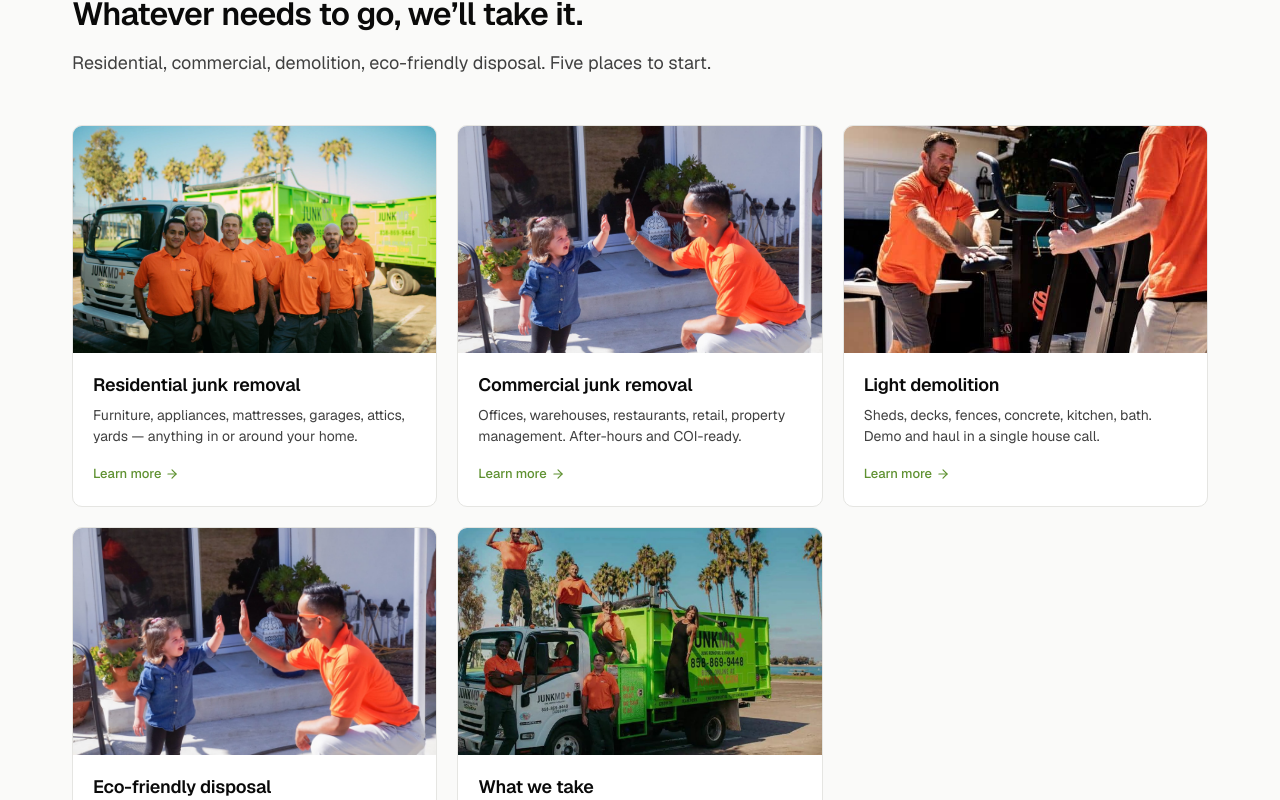
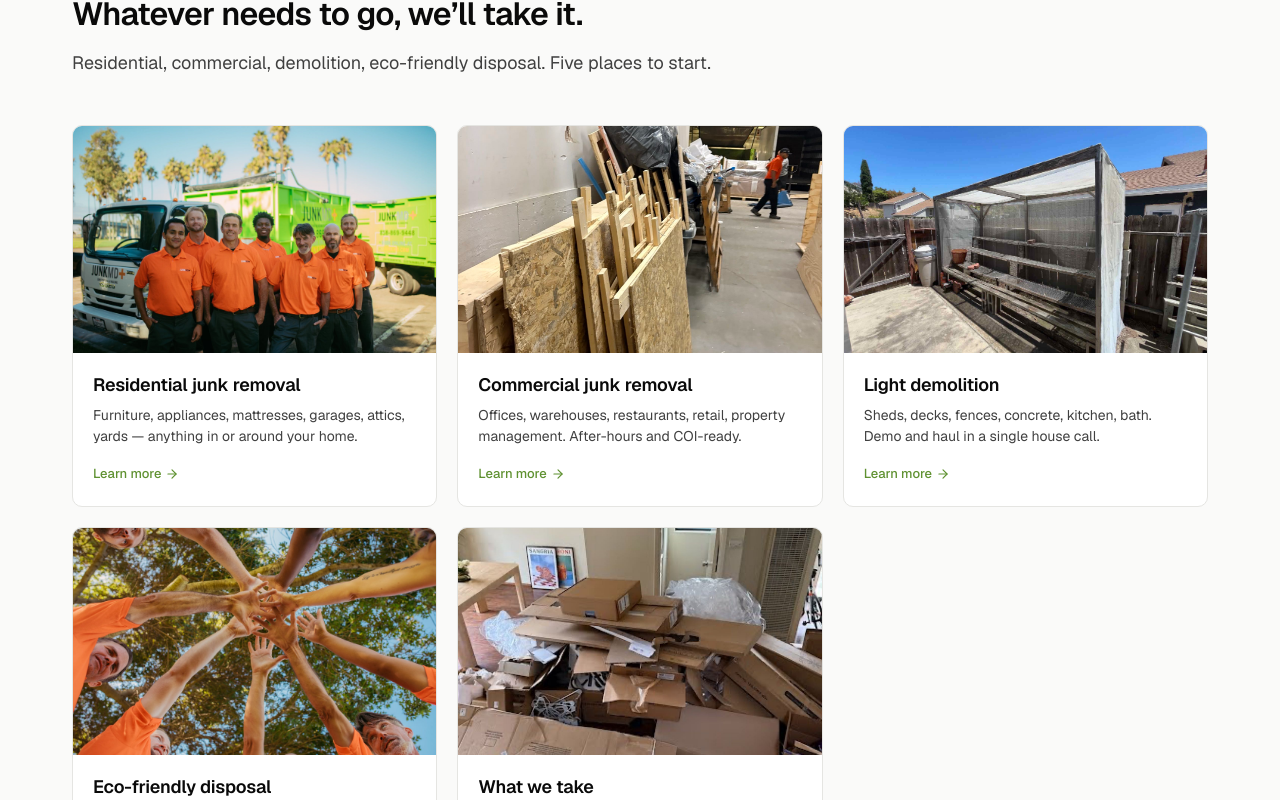
Before and after one commit to haulersedgeai/junkmd, a Next.js app: page / in a window 1280 px wide. Shown: the part 2020-2820 px from the top of the page. Built offline with nearby package versions, Linux system fonts and the light colour scheme; no server answers.

Commit message:
Dedupe grid photos, real photos on pricing tiers, Adimize footer credit
Co-Authored-By: Claude Opus 4.7 (1M context) <noreply@anthropic.com>

```diff
--- a/src/app/page.tsx
+++ b/src/app/page.tsx
@@ -27,25 +27,25 @@ const CATEGORIES = [
     href: "/commercial-junk-removal",
     title: "Commercial junk removal",
     description: "Offices, warehouses, restaurants, retail, property management. After-hours and COI-ready.",
-    image: "/images/crew-action.jpeg",
+    image: "/images/photos/construction-debris/construction-debris-removal-san-diego-02.jpg",
   },
   {
     href: "/demolition-cleanup",
     title: "Light demolition",
     description: "Sheds, decks, fences, concrete, kitchen, bath. Demo and haul in a single house call.",
-    image: "/images/team/crew-lifting.jpg",
+    image: "/images/photos/deck-playset-demo/deck-playset-demo-san-diego-02.jpg",
   },
   {
     href: "/eco-friendly-junk-removal",
     title: "Eco-friendly disposal",
     description: "Donate first, recycle second, landfill last. Less than 15% of a typical haul hits a landfill.",
-    image: "/images/team/crew-highfive.jpg",
+    image: "/images/photos/team/team-junkmd-san-diego-05.jpg",
   },
   {
     href: "/what-we-take",
     title: "What we take",
     description: "Pianos, safes, exercise equipment, hot tubs, cardboard, couches. If you don't want it, we can haul it.",
-    image: "/images/team/team-on-truck.jpg",
+    image: "/images/photos/in-home-removal/in-home-removal-san-diego-02.jpg",
   },
 ];
 
--- a/src/content/services.ts
+++ b/src/content/services.ts
@@ -64,7 +64,7 @@ export const SERVICES: Service[] = [
       { q: "What does it cost?", a: "We give you a flat, up-front price the moment we see the load. No hidden fees. Single curbside items start at $79." },
     ],
     related: ["mattress-disposal", "couch-removal", "estate-cleanout", "appliance-removal"],
-    image: "/images/clear-your-space.jpg",
+    image: "/images/photos/in-home-removal/in-home-removal-san-diego-01.jpg",
   },
   {
     slug: "appliance-removal",
@@ -99,7 +99,7 @@ export const SERVICES: Service[] = [
       { q: "Will the city or hauler take it?", a: "Curbside city bulky pickup has limits and long waits. We're typically same-day or next-day with no scheduling games." },
     ],
     related: ["refrigerator-freezer-disposal", "commercial-appliance-removal", "furniture-removal", "garage-cleanout"],
-    image: "/images/photos/truck/junkmd-truck-san-diego-banner-01.jpg",
+    image: "/images/photos/appliance-removal/appliance-removal-san-diego-01.jpg",
   },
   {
     slug: "mattress-disposal",
@@ -130,7 +130,7 @@ export const SERVICES: Service[] = [
       { q: "Can I keep my bed frame?", a: "Of course. Tell the crew what's staying." },
     ],
     related: ["furniture-removal", "estate-cleanout", "couch-removal", "hoarder-cleanouts"],
-    image: "/images/clear-your-space.jpg",
+    image: "/images/photos/in-home-removal/in-home-removal-san-diego-04.jpg",
   },
   {
     slug: "hot-tub-removal",
@@ -161,7 +161,7 @@ export const SERVICES: Service[] = [
       { q: "Will I need to repair my deck after?", a: "We're careful, but a hot tub leaves a footprint — sealed planks, stained concrete, or settled pavers. We'll point that out before we start." },
     ],
     related: ["shed-removal", "deck-removal", "playset-swing-set-removal", "concrete-removal"],
-    image: "/images/backyard.webp",
+    image: "/images/photos/yard-waste/yard-waste-removal-san-diego-04.jpg",
   },
   {
     slug: "estate-cleanout",
@@ -193,7 +193,7 @@ export const SERVICES: Service[] = [
       { q: "Can you work with the realtor?", a: "Yes. We've worked with dozens of San Diego realtors and probate attorneys." },
     ],
     related: ["hoarder-cleanouts", "foreclosure-cleanouts", "house-cleanout", "donation-pickup"],
-    image: "/images/crew-action.jpeg",
+    image: "/images/photos/team/team-junkmd-san-diego-03.jpg",
   },
   {
     slug: "hoarder-cleanouts",
@@ -225,7 +225,7 @@ export const SERVICES: Service[] = [
       { q: "Is this confidential?", a: "Always. We don't post photos or names without explicit written permission." },
     ],
     related: ["estate-cleanout", "foreclosure-cleanouts", "house-cleanout", "garage-cleanout"],
-    image: "/images/crew-action.jpeg",
+    image: "/images/photos/in-home-removal/in-home-removal-san-diego-03.jpg",
   },
   {
     slug: "foreclosure-cleanouts",
@@ -255,7 +255,7 @@ export const SERVICES: Service[] = [
       { q: "Do you provide before/after photos?", a: "Always — photo documentation is standard on all foreclosure work." },
     ],
     related: ["estate-cleanout", "property-management-cleanouts", "house-cleanout", "hoarder-cleanouts"],
-    image: "/images/crew-hero.jpg",
+    image: "/images/photos/in-home-removal/in-home-removal-san-diego-02.jpg",
   },
   {
     slug: "garage-cleanout",
@@ -286,7 +286,7 @@ export const SERVICES: Service[] = [
       { q: "Can you handle exercise equipment?", a: "Yes. Treadmills, ellipticals, weight benches, racks — we disassemble and haul." },
     ],
     related: ["attic-cleanouts", "basement-cleanouts", "shed-removal", "exercise-equipment-removal"],
-    image: "/images/clear-your-space.jpg",
+    image: "/images/photos/garage-cleanout/garage-cleanout-san-diego-01.jpg",
   },
   {
     slug: "attic-cleanouts",
@@ -314,7 +314,7 @@ export const SERVICES: Service[] = [
       { q: "Can you remove old insulation?", a: "Loose-fill removal is case by case — depends on type and access. Tell us during the quote." },
     ],
     related: ["basement-cleanouts", "garage-cleanout", "house-cleanout", "hoarder-cleanouts"],
-    image: "/images/clear-your-space.jpg",
+    image: "/images/photos/garage-cleanout/garage-cleanout-san-diego-02.jpg",
   },
   {
     slug: "basement-cleanouts",
@@ -343,7 +343,7 @@ export const SERVICES: Service[] = [
       { q: "What about water-damaged carpet?", a: "We remove carpet and pad — see our carpet removal service." },
     ],
     related: ["garage-cleanout", "attic-cleanouts", "carpet-removal", "house-cleanout"],
-    image: "/images/clear-your-space.jpg",
+    image: "/images/photos/garage-cleanout/garage-cleanout-san-diego-03.jpg",
   },
   {
     slug: "yard-waste-removal",
@@ -372,7 +372,7 @@ export const SERVICES: Service[] = [
       { q: "Will you take it bagged?", a: "Bagged is great. Loose is fine too." },
     ],
     related: ["shed-removal", "deck-removal", "concrete-removal", "fence-removal"],
-    image: "/images/backyard.webp",
+    image: "/images/photos/yard-waste/yard-waste-removal-san-diego-01.jpg",
   },
   {
     slug: "shed-removal",
@@ -400,7 +400,7 @@ export const SERVICES: Service[] = [
       { q: "What if it has stuff in it?", a: "We'll empty it first. Just tell us what's keepsake and what's not." },
     ],
     related: ["shed-demolition", "deck-removal", "fence-removal", "concrete-removal"],
-    image: "/images/backyard.webp",
+    image: "/images/photos/yard-waste/yard-waste-removal-san-diego-02.jpg",
   },
   {
     slug: "carpet-removal",
@@ -428,7 +428,7 @@ export const SERVICES: Service[] = [
       { q: "What about pet stains?", a: "We've seen everything. PPE and disposal both included." },
     ],
     related: ["flooring-removal", "basement-cleanouts", "house-cleanout", "renovation-waste"],
-    image: "/images/renovation-waste.webp",
+    image: "/images/photos/furniture-cleanout/furniture-cleanout-san-diego-03.jpg",
   },
   {
     slug: "tv-electronics-disposal",
@@ -458,7 +458,7 @@ export const SERVICES: Service[] = [
       { q: "What about data on hard drives?", a: "We can wipe or destroy drives on request. Tell us during booking." },
     ],
     related: ["e-waste-disposal", "office-cleanouts", "appliance-removal", "scrap-metal-removal"],
-    image: "/images/photos/truck/junkmd-truck-san-diego-banner-01.jpg",
+    image: "/images/photos/furniture-cleanout/furniture-cleanout-san-diego-02.jpg",
   },
   {
     slug: "refrigerator-freezer-disposal",
@@ -486,7 +486,7 @@ export const SERVICES: Service[] = [
       { q: "Will you take from upstairs?", a: "Yes — stairs, side yards, anywhere. That's the JunkMD+ house call." },
     ],
     related: ["appliance-removal", "commercial-appliance-removal", "e-waste-disposal", "scrap-metal-removal"],
-    image: "/images/photos/truck/junkmd-truck-san-diego-banner-01.jpg",
+    image: "/images/photos/truck/junkmd-truck-san-diego-03.jpg",
   },
 
   // ───────── COMMERCIAL ─────────
@@ -518,7 +518,7 @@ export const SERVICES: Service[] = [
       { q: "Can you provide a Certificate of Insurance?", a: "Yes. We send COIs to building management before the job." },
     ],
     related: ["commercial-junk-removal", "warehouse-cleanouts", "storage-unit-cleanouts", "tv-electronics-disposal"],
-    image: "/images/crew-action.jpeg",
+    image: "/images/photos/team/team-junkmd-san-diego-01.jpg",
   },
   {
     slug: "storage-unit-cleanouts",
@@ -546,7 +546,7 @@ export const SERVICES: Service[] = [
       { q: "Do I have to sort first?", a: "No. We can sort on-site with you or just haul it all." },
     ],
     related: ["estate-cleanout", "house-cleanout", "office-cleanouts", "warehouse-cleanouts"],
-    image: "/images/crew-hero.jpg",
+    image: "/images/photos/yard-waste/yard-waste-removal-san-diego-03.jpg",
   },
   {
     slug: "warehouse-cleanouts",
@@ -574,7 +574,7 @@ export const SERVICES: Service[] = [
       { q: "Can you remove racking?", a: "Yes — heavy-duty pallet racking disassembly is part of warehouse work." },
     ],
     related: ["office-cleanouts", "commercial-junk-removal", "construction-debris-removal", "scrap-metal-removal"],
-    image: "/images/photos/truck/junkmd-truck-san-diego-banner-01.jpg",
+    image: "/images/photos/construction-debris/construction-debris-removal-san-diego-01.jpg",
   },
   {
     slug: "restaurant-junk-removal",
@@ -603,7 +603,7 @@ export const SERVICES: Service[] = [
       { q: "What about grease and fryer oil?", a: "We coordinate grease pickup with a certified hauler. We don't transport grease ourselves." },
     ],
     related: ["commercial-junk-removal", "commercial-appliance-removal", "office-cleanouts", "demolition-cleanup"],
-    image: "/images/crew-action.jpeg",
+    image: "/images/photos/team/team-junkmd-san-diego-02.jpg",
   },
   {
     slug: "retail-store-junk-removal",
@@ -631,7 +631,7 @@ export const SERVICES: Service[] = [
       { q: "Can you work overnight?", a: "Yes — common for retail." },
     ],
     related: ["commercial-junk-removal", "office-cleanouts", "warehouse-cleanouts", "demolition-cleanup"],
-    image: "/images/crew-hero.jpg",
+    image: "/images/photos/team/team-junkmd-san-diego-04.jpg",
   },
   {
     slug: "construction-debris-removal",
@@ -660,7 +660,7 @@ export const SERVICES: Service[] = [
       { q: "Can you bring a dumpster?", a: "No — JunkMD+ doesn't rent dumpsters. We're a full-service crew: we bring the truck and haul the debris ourselves." },
     ],
     related: ["demolition-cleanup", "renovation-waste", "concrete-removal"],
-    image: "/images/renovation-waste.webp",
+    image: "/images/photos/construction-debris/construction-debris-removal-san-diego-02.jpg",
   },
   {
     slug: "property-management-cleanouts",
@@ -689,7 +689,7 @@ export const SERVICES: Service[] = [
       { q: "Do you handle hoarder units?", a: "Yes — see our hoarder cleanouts service." },
     ],
     related: ["foreclosure-cleanouts", "hoarder-cleanouts", "estate-cleanout", "commercial-junk-removal"],
-    image: "/images/crew-hero.jpg",
+    image: "/images/photos/truck/junkmd-truck-san-diego-02.jpg",
   },
   {
     slug: "dumpster-overflow-cleanup",
@@ -717,7 +717,7 @@ export const SERVICES: Service[] = [
       { q: "Do you document for the board?", a: "Yes — pre/post photos delivered digitally with each invoice." },
     ],
     related: ["property-management-cleanouts", "commercial-junk-removal", "yard-waste-removal", "construction-debris-removal"],
-    image: "/images/crew-action.jpeg",
+    image: "/images/photos/construction-debris/construction-debris-removal-san-diego-03.jpg",
   },
   {
     slug: "commercial-appliance-removal",
@@ -775,7 +775,7 @@ export const SERVICES: Service[] = [
       { q: "How long does it take?", a: "Typical shed demo: 1–3 hours." },
     ],
     related: ["shed-removal", "deck-removal", "fence-removal", "concrete-removal"],
-    image: "/images/backyard.webp",
+    image: "/images/photos/deck-playset-demo/deck-playset-demo-san-diego-02.jpg",
   },
   {
     slug: "deck-removal",
@@ -801,7 +801,7 @@ export const SERVICES: Service[] = [
       { q: "Will the lawn underneath be okay?", a: "It's usually compacted and pale — we leave it as bare dirt, ready for landscaping." },
     ],
     related: ["shed-removal", "fence-removal", "concrete-removal", "playset-swing-set-removal"],
-    image: "/images/backyard.webp",
+    image: "/images/photos/deck-playset-demo/deck-playset-demo-san-diego-03.jpg",
   },
   {
     slug: "fence-removal",
@@ -827,7 +827,7 @@ export const SERVICES: Service[] = [
       { q: "Do you install new fence?", a: "We don't install — we tear out and haul, so your fence contractor walks into a clean prep." },
     ],
     related: ["deck-removal", "shed-removal", "concrete-removal", "yard-waste-removal"],
-    image: "/images/backyard.webp",
+    image: "/images/photos/construction-debris/construction-debris-removal-san-diego-04.jpg",
   },
   {
     slug: "playset-swing-set-removal",
@@ -854,7 +854,7 @@ export const SERVICES: Service[] = [
       { q: "Will you donate?", a: "If the playset is in good shape, we'll try to find it a home." },
     ],
     related: ["shed-removal", "deck-removal", "yard-waste-removal", "exercise-equipment-removal"],
-    image: "/images/backyard.webp",
+    image: "/images/photos/deck-playset-demo/deck-playset-demo-san-diego-01.jpg",
   },
   {
     slug: "concrete-removal",
@@ -881,7 +881,7 @@ export const SERVICES: Service[] = [
       { q: "Will you damage adjacent landscaping?", a: "We're careful, but concrete demo is loud and dusty. We tarp adjacent areas where possible." },
     ],
     related: ["deck-removal", "shed-removal", "fence-removal", "demolition-cleanup"],
-    image: "/images/renovation-waste.webp",
+    image: "/images/photos/construction-debris/construction-debris-removal-san-diego-05.jpg",
   },
   {
     slug: "kitchen-demolition",
@@ -908,7 +908,7 @@ export const SERVICES: Service[] = [
       { q: "Will you take the appliances?", a: "Yes — see our appliance removal service." },
     ],
     related: ["bathroom-demolition", "flooring-removal", "drywall-removal", "renovation-waste"],
-    image: "/images/renovation-waste.webp",
+    image: "/images/photos/construction-debris/construction-debris-removal-san-diego-01.jpg",
   },
   {
     slug: "bathroom-demolition",
@@ -935,7 +935,7 @@ export const SERVICES: Service[] = [
       { q: "What about an old cast-iron tub?", a: "Yes — we've removed plenty. They're heavy and require two crew, but we handle them." },
     ],
     related: ["kitchen-demolition", "flooring-removal", "drywall-removal", "renovation-waste"],
-    image: "/images/renovation-waste.webp",
+    image: "/images/photos/team/team-junkmd-san-diego-04.jpg",
   },
   {
     slug: "flooring-removal",
@@ -962,7 +962,7 @@ export const SERVICES: Service[] = [
       { q: "Do you handle asbestos VAT tile?", a: "No — VAT (vinyl asbestos tile) requires a licensed abatement contractor. We'll point you to one." },
     ],
     related: ["carpet-removal", "kitchen-demolition", "bathroom-demolition", "renovation-waste"],
-    image: "/images/renovation-waste.webp",
+    image: "/images/photos/construction-debris/construction-debris-removal-san-diego-03.jpg",
   },
   {
     slug: "drywall-removal",
@@ -988,7 +988,7 @@ export const SERVICES: Service[] = [
       { q: "Can you frame the new wall?", a: "We're demo + haul. Framing is your contractor." },
     ],
     related: ["kitchen-demolition", "bathroom-demolition", "renovation-waste", "construction-debris-removal"],
-    image: "/images/renovation-waste.webp",
+    image: "/images/photos/team/team-junkmd-san-diego-03.jpg",
   },
 
   // ───────── ECO ─────────
@@ -1019,7 +1019,7 @@ export const SERVICES: Service[] = [
       { q: "What gets recycled vs trashed?", a: "We separate at our yard. Metal, electronics, wood, mattresses, and cardboard go to recyclers. Mixed contaminated waste goes to landfill." },
     ],
     related: ["eco-friendly-junk-removal", "scrap-metal-removal", "e-waste-disposal", "donation-pickup"],
-    image: "/images/photos/truck/junkmd-truck-san-diego-banner-01.jpg",
+    image: "/images/photos/team/team-junkmd-san-diego-05.jpg",
   },
   {
     slug: "donation-pickup",
@@ -1047,7 +1047,7 @@ export const SERVICES: Service[] = [
       { q: "What if no charity wants it?", a: "Then it gets recycled or, last resort, landfilled. We try every option." },
     ],
     related: ["recycling-services", "eco-friendly-junk-removal", "estate-cleanout", "furniture-removal"],
-    image: "/images/crew-action.jpeg",
+    image: "/images/photos/furniture-cleanout/furniture-cleanout-san-diego-01.jpg",
   },
   {
     slug: "e-waste-disposal",
@@ -1076,7 +1076,7 @@ export const SERVICES: Service[] = [
       { q: "Are CRT TVs free?", a: "California recyclers accept CRTs at no extra fee. Our pickup fee covers labor and transport." },
     ],
     related: ["tv-electronics-disposal", "recycling-services", "scrap-metal-removal", "office-cleanouts"],
-    image: "/images/photos/truck/junkmd-truck-san-diego-banner-01.jpg",
+    image: "/images/photos/furniture-cleanout/furniture-cleanout-san-diego-02.jpg",
   },
   {
     slug: "scrap-metal-removal",
@@ -1104,7 +1104,7 @@ export const SERVICES: Service[] = [
       { q: "Do you take car parts?", a: "Yes for most car parts, no for fluid-containing systems (those need a body shop)." },
     ],
     related: ["recycling-services", "e-waste-disposal", "appliance-removal", "construction-debris-removal"],
-    image: "/images/photos/truck/junkmd-truck-san-diego-banner-01.jpg",
+    image: "/images/photos/furniture-cleanout/furniture-cleanout-san-diego-03.jpg",
   },
 
   // ───────── WHAT WE TAKE ─────────
@@ -1134,7 +1134,7 @@ export const SERVICES: Service[] = [
       { q: "Do you donate pianos?", a: "When possible — many pianos no longer have a donation home, sadly. We'll discuss during the quote." },
     ],
     related: ["furniture-removal", "exercise-equipment-removal", "hot-tub-removal", "appliance-removal"],
-    image: "/images/clear-your-space.jpg",
+    image: "/images/photos/team/team-junkmd-san-diego-04.jpg",
   },
   {
     slug: "renovation-waste",
@@ -1161,7 +1161,7 @@ export const SERVICES: Service[] = [
       { q: "Do you handle concrete?", a: "Yes — see concrete removal. (Note: concrete pricing is by weight.)" },
     ],
     related: ["construction-debris-removal", "demolition-cleanup", "drywall-removal", "flooring-removal"],
-    image: "/images/renovation-waste.webp",
+    image: "/images/photos/construction-debris/construction-debris-removal-san-diego-04.jpg",
   },
   {
     slug: "exercise-equipment-removal",
@@ -1189,7 +1189,7 @@ export const SERVICES: Service[] = [
       { q: "Pelotons specifically?", a: "Yes. We've hauled hundreds." },
     ],
     related: ["furniture-removal", "garage-cleanout", "large-item-removal", "appliance-removal"],
-    image: "/images/clear-your-space.jpg",
+    image: "/images/photos/truck/junkmd-truck-san-diego-banner-01.jpg",
   },
   {
     slug: "cardboard-removal",
@@ -1216,7 +1216,7 @@ export const SERVICES: Service[] = [
       { q: "What about packing peanuts?", a: "Yes — we bag and dispose. Some can be recycled, some can't." },
     ],
     related: ["recycling-services", "office-cleanouts", "house-cleanout", "yard-waste-removal"],
-    image: "/images/crew-action.jpeg",
+    image: "/images/photos/in-home-removal/in-home-removal-san-diego-02.jpg",
   },
   {
     slug: "pallet-removal",
@@ -1243,7 +1243,7 @@ export const SERVICES: Service[] = [
       { q: "Will you bring back empties?", a: "Generally no — we recycle, we don't operate a pallet exchange." },
     ],
     related: ["warehouse-cleanouts", "construction-debris-removal", "recycling-services", "cardboard-removal"],
-    image: "/images/photos/truck/junkmd-truck-san-diego-banner-01.jpg",
+    image: "/images/photos/construction-debris/construction-debris-removal-san-diego-05.jpg",
   },
   {
     slug: "property-cleanout",
@@ -1271,7 +1271,7 @@ export const SERVICES: Service[] = [
       { q: "Same crew throughout?", a: "Whenever possible — continuity matters." },
     ],
     related: ["estate-cleanout", "hoarder-cleanouts", "foreclosure-cleanouts", "house-cleanout"],
-    image: "/images/crew-hero.jpg",
+    image: "/images/photos/in-home-removal/in-home-removal-san-diego-01.jpg",
   },
   {
     slug: "same-day-junk-removal",
@@ -1298,7 +1298,7 @@ export const SERVICES: Service[] = [
       { q: "Saturdays?", a: "Yes — Mon-Sat, same-day available." },
     ],
     related: ["furniture-removal", "appliance-removal", "yard-waste-removal", "garage-cleanout"],
-    image: "/images/photos/truck/junkmd-truck-san-diego-banner-01.jpg",
+    image: "/images/photos/truck/junkmd-truck-san-diego-02.jpg",
   },
   {
     slug: "couch-removal",
@@ -1325,7 +1325,7 @@ export const SERVICES: Service[] = [
       { q: "Bedbugs?", a: "We'll discuss — wrap and haul protocols apply." },
     ],
     related: ["furniture-removal", "mattress-disposal", "estate-cleanout", "house-cleanout"],
-    image: "/images/clear-your-space.jpg",
+    image: "/images/photos/furniture-cleanout/furniture-cleanout-san-diego-01.jpg",
   },
 ];
 
--- a/src/lib/constants.ts
+++ b/src/lib/constants.ts
@@ -70,7 +70,7 @@ export const PRICING_TIERS = [
     priceFrom: 79,
     priceDisplay: "$79",
     fraction: "Single item",
-    image: "/images/pricing/tier-1-curbside.webp",
+    image: "/images/photos/furniture-cleanout/furniture-cleanout-san-diego-01.jpg",
     description:
       "Perfect for one bulky item set out at the curb — a mattress, a couch, a refrigerator. We pull up, lift it, and it's gone in minutes.",
     includes: [
@@ -87,7 +87,7 @@ export const PRICING_TIERS = [
     priceFrom: 197,
     priceDisplay: "$197–329",
     fraction: "Up to 1/6 of our truck",
-    image: "/images/pricing/tier-2-small.webp",
+    image: "/images/photos/yard-waste/yard-waste-removal-san-diego-01.jpg",
     description:
       "A few large items or a packed closet's worth of junk. Equal to a full pickup truck bed.",
     includes: [
@@ -104,7 +104,7 @@ export const PRICING_TIERS = [
     priceFrom: 329,
     priceDisplay: "$329–526",
     fraction: "Up to 1/2 of our truck",
-    image: "/images/pricing/tier-3-medium.webp",
+    image: "/images/photos/garage-cleanout/garage-cleanout-san-diego-01.jpg",
     description:
       "Half a truckload — a garage cleanout, a packed shed, a large room's furniture. Equal to about three pickup truck loads.",
     includes: [
@@ -121,7 +121,7 @@ export const PRICING_TIERS = [
     priceFrom: 526,
     priceDisplay: "$526–799",
     fraction: "Full truckload (≈ 6 pickup trucks)",
-    image: "/images/pricing/tier-4-large.webp",
+    image: "/images/photos/truck/junkmd-truck-san-diego-02.jpg",
     description:
       "Full truckload — equal to six pickup truck loads. Estate cleanout, hoarder cleanout, whole-house clear-out.",
     includes: [
```
Also changed, not shown: src/components/footer.tsx (+15 -1 lines).
